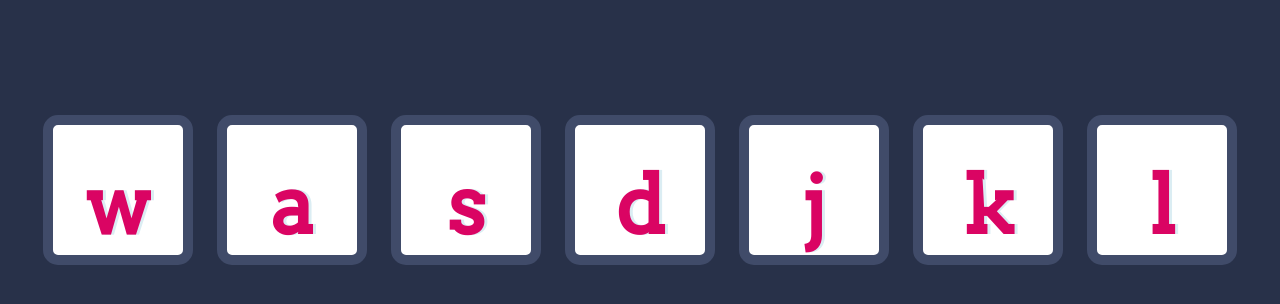
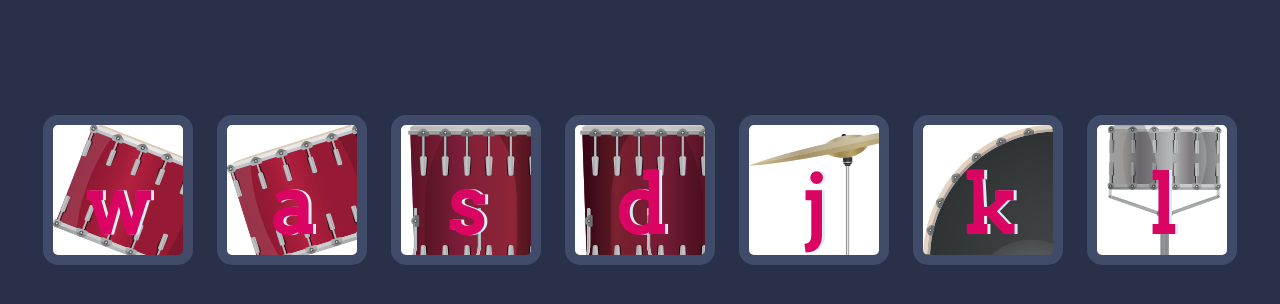
Before and after one commit to abhihek-enim/drum, a plain HTML site: page index.html in a window 1280 px wide. Shown: the part 174-478 px from the top of the page. Drawn offline with Linux system fonts and the light colour scheme.

Commit message:
Update styles.css

```diff
--- a/styles.css
+++ b/styles.css
@@ -17,31 +17,31 @@ footer {
 }
 
 .w {
-background-image: url("images/tom1.png")  ;
+background-image: url("tom1.png")  ;
 }
 
 .a {
-background-image: url("images/tom2.png")
+background-image: url("tom2.png")
 }
 
 .s {
-background-image: url("images/tom3.png")
+background-image: url("tom3.png")
 }
 
 .d {
-background-image: url("images/tom4.png")
+background-image: url("tom4.png")
 }
 
 .j {
-background-image: url("images/crash.png")
+background-image: url("crash.png")
 }
 
 .k {
-background-image: url("images/kick.png")
+background-image: url("kick.png")
 }
 
 .l {
-background-image: url("images/snare.png")
+background-image: url("snare.png")
 }
 
 .set {
```
